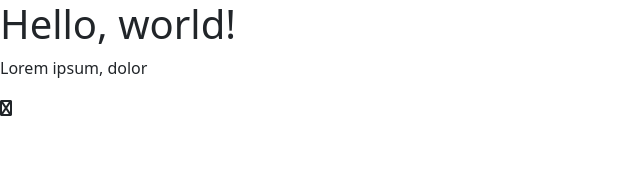
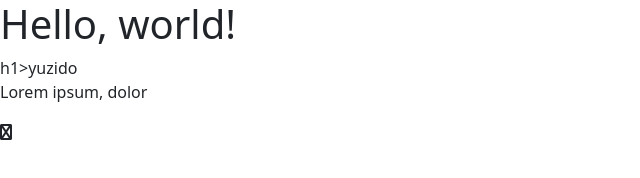
Before and after one commit to yuzido19/BOOTSTRAP-PROJECT, a plain HTML site: page index1.html in a window 1280 px wide. Shown: the whole page, without its empty margins (0-640 px from the left). Drawn offline with Linux system fonts and the light colour scheme.

Commit message:
Update index1.html

```diff
--- a/index1.html
+++ b/index1.html
@@ -9,7 +9,7 @@
   </head>
   <body>
     <h1>Hello, world!</h1>
-
+    h1>yuzido</h1>
     <p>Lorem ipsum, dolor</p>
 
     <i class="fas fa-android" aria-hidden="true"></i>
```
